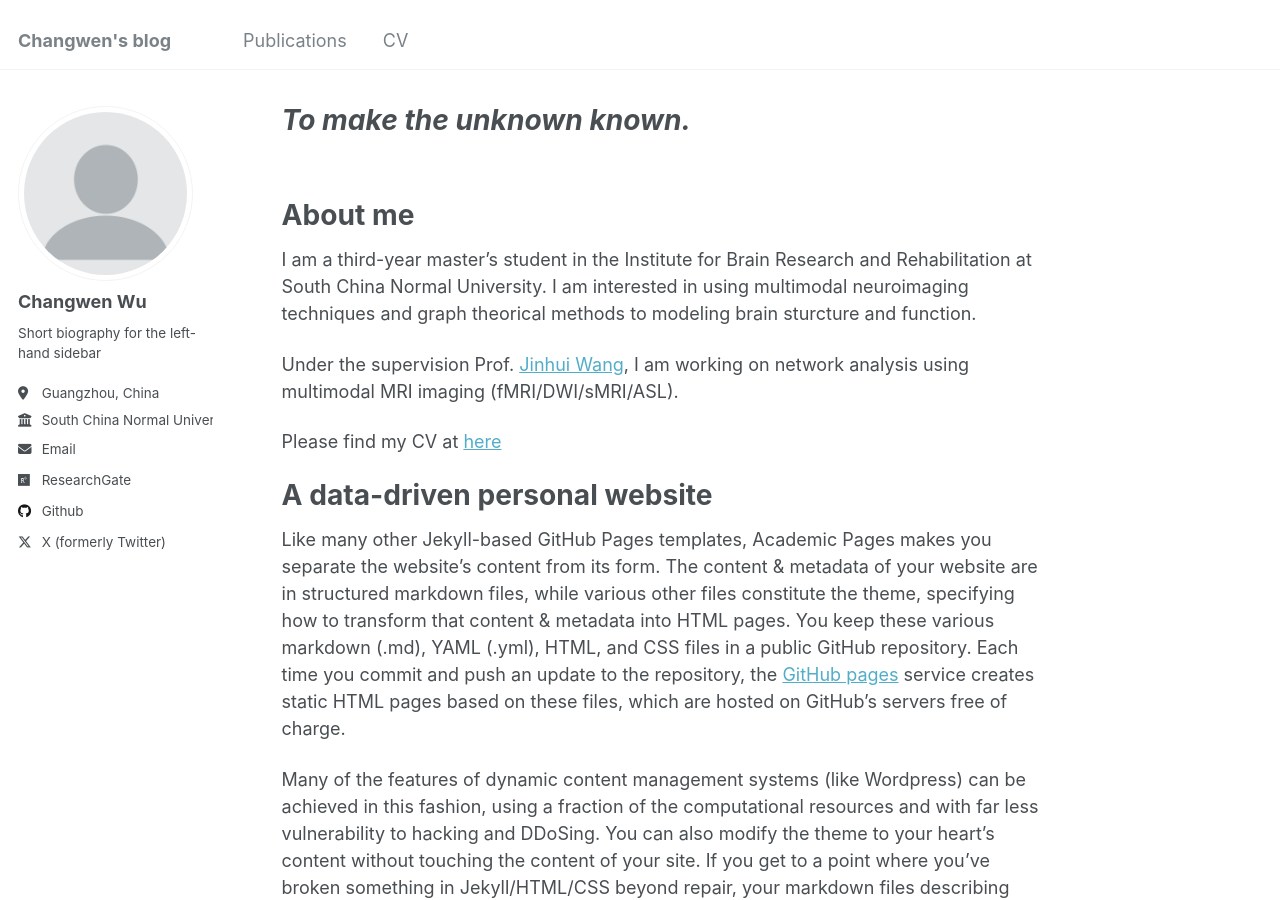
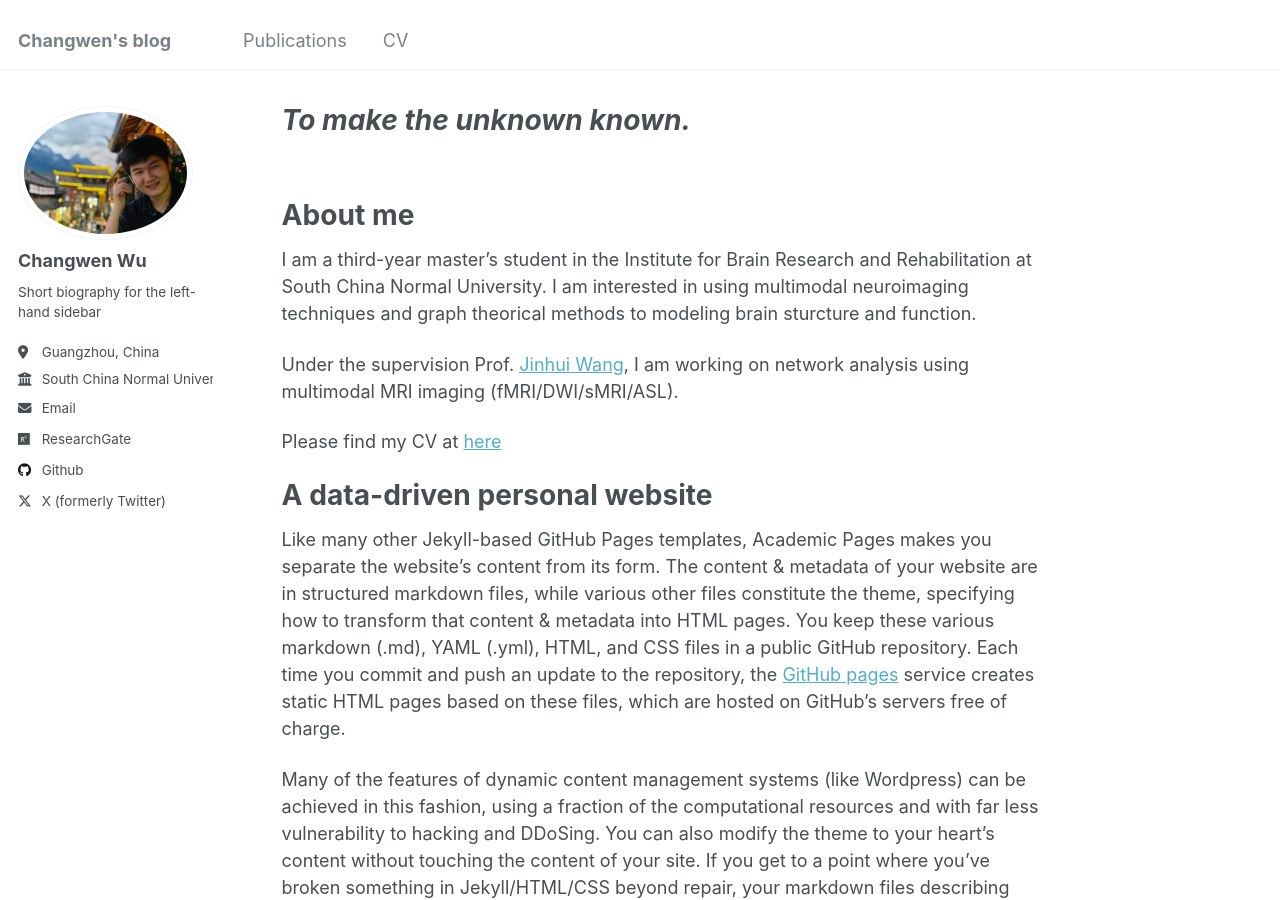
Before and after one commit to Changwen-Wu/Changwen-Wu.github.io, a Jekyll site: the page built from _pages/about.md, in a window 1280 px wide and 900 px high. Built offline with Jekyll 4.4.1, drawn with Linux system fonts in a browser that asks for light colours.

Commit message:
Update _config.yml

```diff
--- a/_config.yml
+++ b/_config.yml
@@ -21,7 +21,7 @@ repository               : "Changwen-Wu/Changwen-Wu.github.io"
 #               Additional customization can be done by editing /_includes/author-profile.html
 author:
   # Biographic information
-  avatar           : "Profile.png"
+  avatar           : "Profile.jpg"
   name             : "Changwen Wu"
   pronouns         : # example: "she/her"
   bio              : "Short biography for the left-hand sidebar"
```
